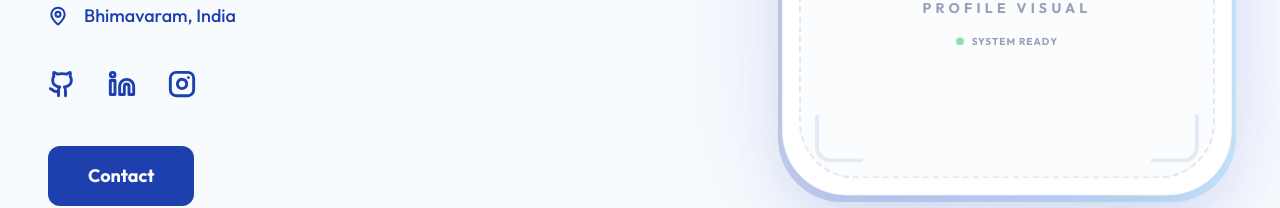
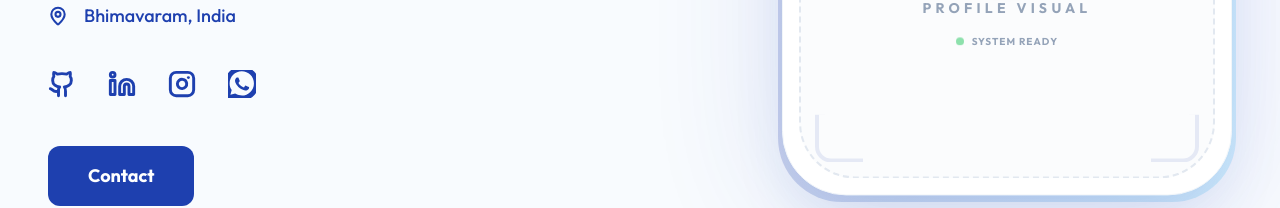
Before and after one commit to kanth071/Portfolio, a React (Vite) app: page / in a window 1280 px wide. Shown: the part 458-666 px from the top of the page. Built offline with nearby package versions, Linux system fonts and the light colour scheme.

Commit message:
Add WhatsApp icon to social links and reduce certifications section spacing

```diff
--- a/src/components/Contact.jsx
+++ b/src/components/Contact.jsx
@@ -89,7 +89,9 @@ const Contact = () => {
                                     <Instagram className="w-8 h-8" />
                                 </a>
                                 <a href="https://wa.me/919505458711" target="_blank" rel="noopener noreferrer" className="p-5 bg-green-50 border border-green-100 shadow-sm text-green-600 rounded-full hover:scale-110 hover:shadow-md transition-all">
-                                    <MessageCircle className="w-8 h-8" />
+                                    <svg className="w-8 h-8" viewBox="0 0 24 24" fill="currentColor">
+                                        <path d="M17.472 14.382c-.297-.149-1.758-.867-2.03-.967-.273-.099-.471-.148-.67.15-.197.297-.767.966-.94 1.164-.173.199-.347.223-.644.075-.297-.15-1.255-.463-2.39-1.475-.883-.788-1.48-1.761-1.653-2.059-.173-.297-.018-.458.13-.606.134-.133.298-.347.446-.52.149-.174.198-.298.298-.497.099-.198.05-.371-.025-.52-.075-.149-.669-1.612-.916-2.207-.242-.579-.487-.5-.669-.51-.173-.008-.371-.01-.57-.01-.198 0-.52.074-.792.372-.272.297-1.04 1.016-1.04 2.479 0 1.462 1.065 2.875 1.213 3.074.149.198 2.096 3.2 5.077 4.487.709.306 1.262.489 1.694.625.712.227 1.36.195 1.871.118.571-.085 1.758-.719 2.006-1.413.248-.694.248-1.289.173-1.413-.074-.124-.272-.198-.57-.347m-5.421 7.412c-1.935 0-3.83-.502-5.496-1.455l-.392-.224-4.085 1.071 1.09-3.982-.246-.392c-.996-1.587-1.52-3.421-1.52-5.308 0-5.741 4.673-10.415 10.417-10.415 2.78 0 5.394 1.082 7.359 3.049 1.966 1.967 3.048 4.581 3.048 7.366 0 5.742-4.675 10.416-10.417 10.416m10.414-20.781c-2.781-2.783-6.478-4.314-10.414-4.314-8.1 0-14.693 6.591-14.693 14.693 0 2.59.676 5.116 1.961 7.347l-2.083 7.611 7.787-2.041c2.152 1.171 4.59 1.789 7.076 1.789 8.1 0 14.695-6.591 14.695-14.695 0-3.924-1.527-7.619-4.315-10.414"/>
+                                    </svg>
                                 </a>
                             </div>
                         </div>
--- a/src/components/ExtraSections.jsx
+++ b/src/components/ExtraSections.jsx
@@ -313,10 +313,10 @@ const ExtraSections = () => {
             </section>
 
             {/* Certifications Grid */}
-            <section id="certifications" className="section-padding py-24 bg-white">
+            <section id="certifications" className="section-padding py-16 bg-white">
                 <div className="max-w-6xl mx-auto px-4">
-                    <h2 className="text-4xl font-bold text-[#1e40af] mb-12 text-center uppercase tracking-tight">Certifications</h2>
-                    <div className="grid grid-cols-1 md:grid-cols-2 lg:grid-cols-3 gap-6">
+                    <h2 className="text-4xl font-bold text-[#1e40af] mb-10 text-center uppercase tracking-tight">Certifications</h2>
+                    <div className="grid grid-cols-1 md:grid-cols-2 lg:grid-cols-3 gap-5">
                         {certificates.map((cert) => (
                             <motion.div
                                 key={cert.id}
--- a/src/components/Hero.jsx
+++ b/src/components/Hero.jsx
@@ -44,6 +44,11 @@ const Hero = () => {
                             </a>
                             <a href="https://www.instagram.com/mr__cool_071" target="_blank" rel="noopener noreferrer" className="hover:scale-125 transition-transform duration-300">
                                 <Instagram strokeWidth={2.5} className="w-7 h-7" />
+                            </a>
+                            <a href="https://wa.me/919505458711" target="_blank" rel="noopener noreferrer" className="hover:scale-125 transition-transform duration-300">
+                                <svg className="w-7 h-7" viewBox="0 0 24 24" fill="currentColor">
+                                    <path d="M17.472 14.382c-.297-.149-1.758-.867-2.03-.967-.273-.099-.471-.148-.67.15-.197.297-.767.966-.94 1.164-.173.199-.347.223-.644.075-.297-.15-1.255-.463-2.39-1.475-.883-.788-1.48-1.761-1.653-2.059-.173-.297-.018-.458.13-.606.134-.133.298-.347.446-.52.149-.174.198-.298.298-.497.099-.198.05-.371-.025-.52-.075-.149-.669-1.612-.916-2.207-.242-.579-.487-.5-.669-.51-.173-.008-.371-.01-.57-.01-.198 0-.52.074-.792.372-.272.297-1.04 1.016-1.04 2.479 0 1.462 1.065 2.875 1.213 3.074.149.198 2.096 3.2 5.077 4.487.709.306 1.262.489 1.694.625.712.227 1.36.195 1.871.118.571-.085 1.758-.719 2.006-1.413.248-.694.248-1.289.173-1.413-.074-.124-.272-.198-.57-.347m-5.421 7.412c-1.935 0-3.83-.502-5.496-1.455l-.392-.224-4.085 1.071 1.09-3.982-.246-.392c-.996-1.587-1.52-3.421-1.52-5.308 0-5.741 4.673-10.415 10.417-10.415 2.78 0 5.394 1.082 7.359 3.049 1.966 1.967 3.048 4.581 3.048 7.366 0 5.742-4.675 10.416-10.417 10.416m10.414-20.781c-2.781-2.783-6.478-4.314-10.414-4.314-8.1 0-14.693 6.591-14.693 14.693 0 2.59.676 5.116 1.961 7.347l-2.083 7.611 7.787-2.041c2.152 1.171 4.59 1.789 7.076 1.789 8.1 0 14.695-6.591 14.695-14.695 0-3.924-1.527-7.619-4.315-10.414"/>
+                                </svg>
                             </a>
                         </div>
 
```
